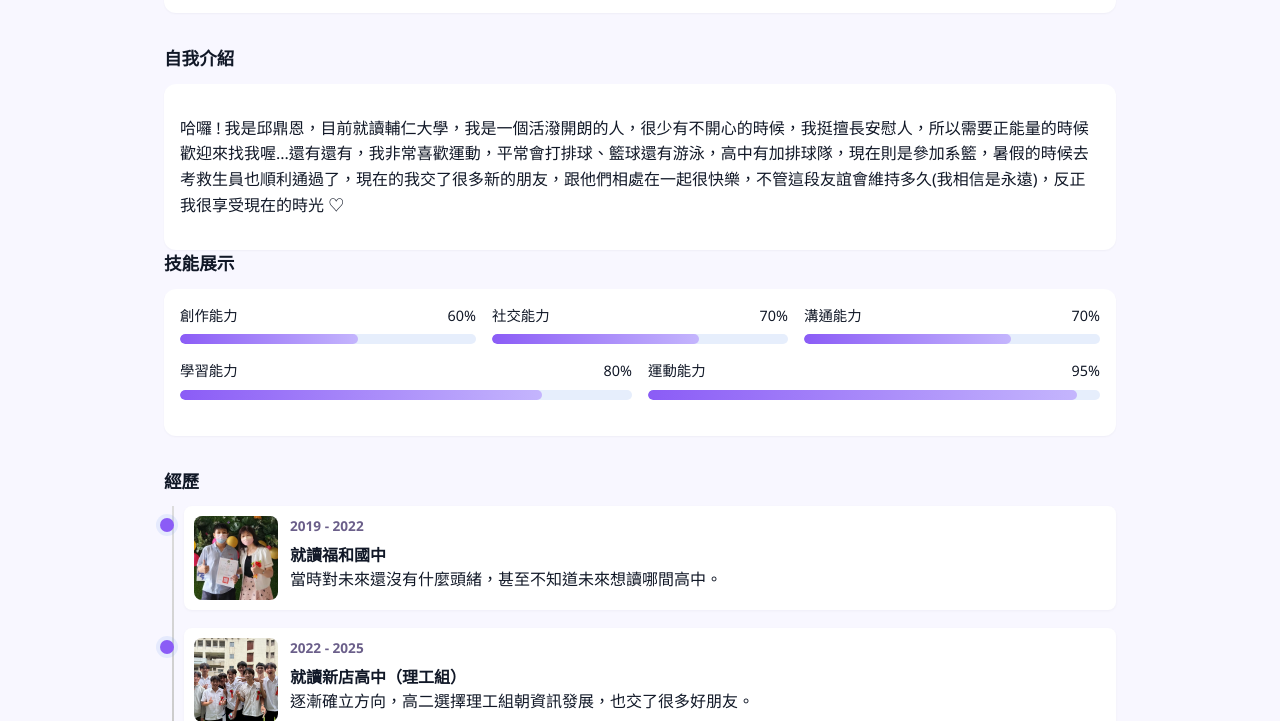
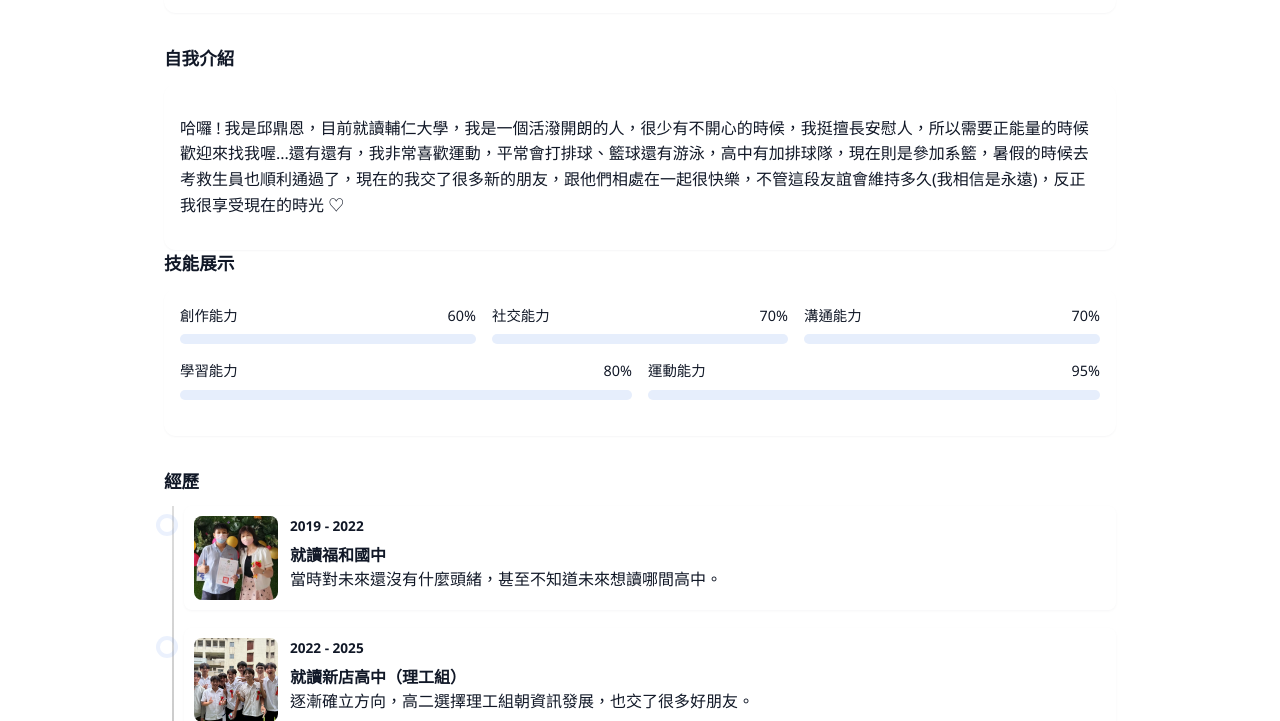
Before and after one commit to CHIUDINGEN/cdn-1, a plain HTML site: page index.html in a window 1280 px wide. Shown: the part 311-1032 px from the top of the page. Drawn offline with Linux system fonts and the light colour scheme.

Commit message:
The style is gone

```diff
--- a/index.html
+++ b/index.html
@@ -5,13 +5,7 @@
   <meta name="viewport" content="width=device-width, initial-scale=1.0">
   <title>邱鼎恩 — 個人作品集</title>
   <style>
-    :root{
-      --accent:#8B5CF6; /* 薰衣草紫主色 */
-      --accent-2:#C4B5FD; /* 漸層輔助 */
-      --bg:#f8f7ff; /* 淡薰衣草背景 */
-      --card:#ffffff;
-      --muted:#6b5f8a; /* 暗紫作為次要文字 */
-    }
+
     *{box-sizing:border-box}
     html{scroll-behavior:smooth}
     body{
```
